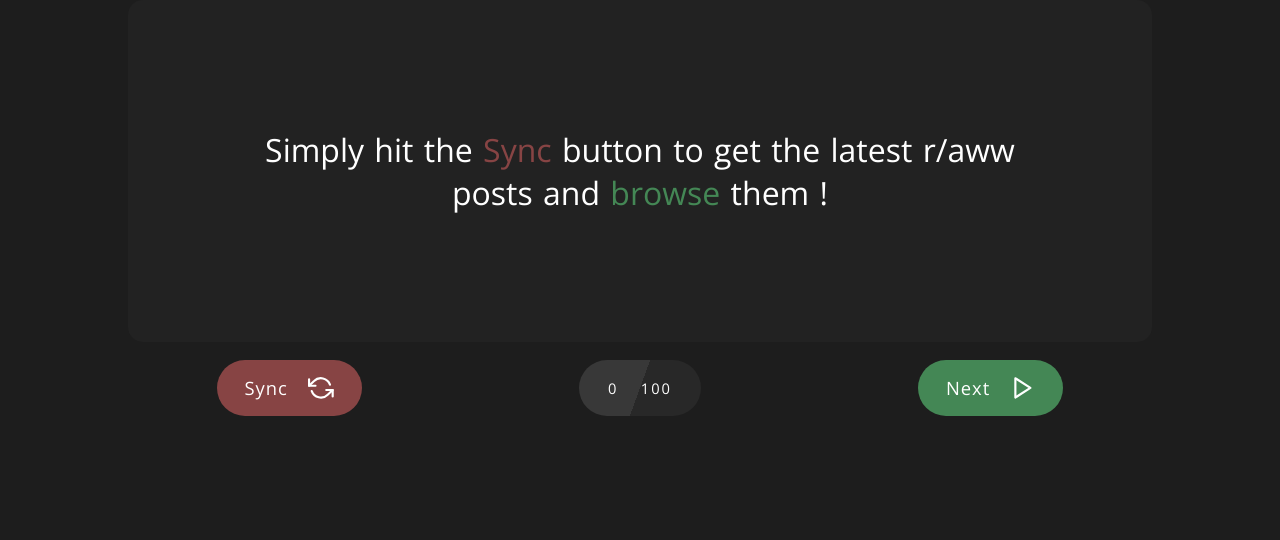
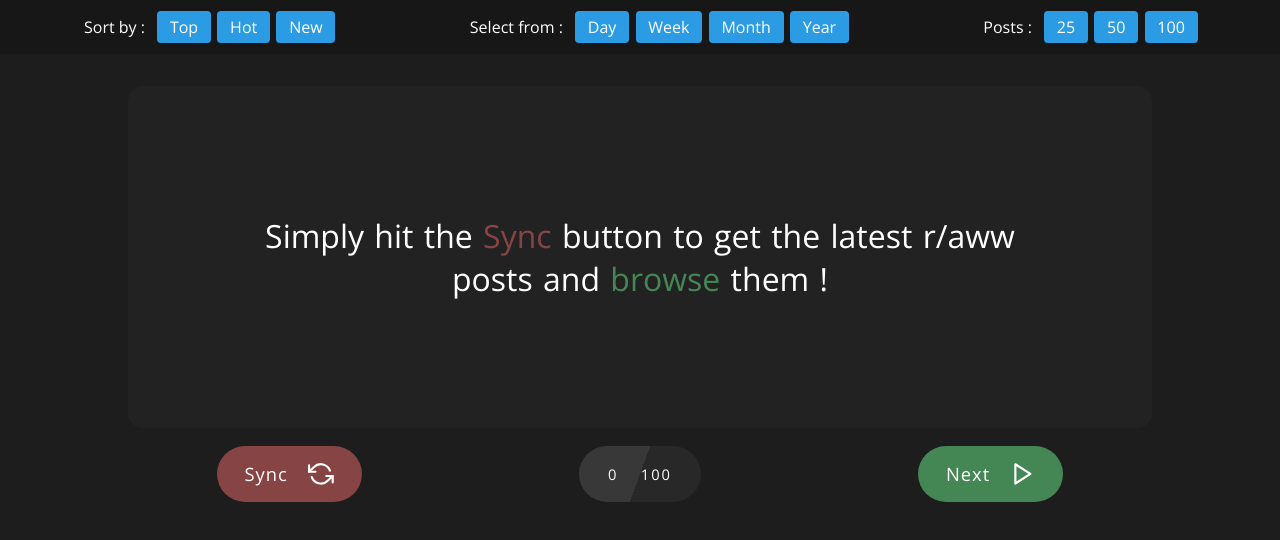
Before and after one commit to Slowl/randomraww, a React (Create React App) app: page / in a window 1280 px wide. Shown: the top 540 px of the page. Built offline with nearby package versions, Linux system fonts and the light colour scheme.

Commit message:
added possibility to change the url request params with new basic ui

```diff
--- a/src/App.js
+++ b/src/App.js
@@ -1,8 +1,9 @@
 import React, { useState } from 'react'
 import styled from 'styled-components'
+import Nav from './components/Nav'
+import Title from './components/Title'
 import Viewer from './components/Viewer'
 import NavRequest from './components/NavRequest'
-import Title from './components/Title'
 
 const AppContainer = styled.div`
   @import url('https://fonts.googleapis.com/css?family=Open+Sans:300,400&display=swap');
@@ -15,10 +16,13 @@
   const [data, setData] = useState('')
   const [item, setItem] = useState('')
   const [reqStatus, changeStatus] = useState(false)
+  const [type, setType] = useState('top')
+  const [date, setDate] = useState('day')
+  const [limit, setLimit] = useState(100)
 
   const Request = () => {
         changeStatus(true)
-        fetch(`https://cors-anywhere.herokuapp.com/https://api.reddit.com/r/aww/top.json?sort=hot&limit=10&t=all&show=all&raw_json=1`)
+        fetch(`https://cors-anywhere.herokuapp.com/https://api.reddit.com/r/aww/top.json?sort=${type}&limit=${limit}&t=${date}&show=all&raw_json=1`)
         .then(res => {
           return res.json()
         }
@@ -38,8 +42,24 @@
     }
   }
 
+  const changeType = e => {
+    const value = e.currentTarget.textContent
+    setType(value.toLowerCase())
+  }
+
+  const changeDate = e => {
+    const value = e.currentTarget.textContent
+    setDate(value.toLowerCase())
+  }
+
+  const changeLimit = e => {
+    const value = e.currentTarget.textContent
+    setLimit(value.toLowerCase())
+  }
+
   return (
     <AppContainer>
+      <Nav type={(e) => changeType(e)} date={(e) => changeDate(e)} limit={(e) => changeLimit(e)} />
       <Title title={item && item.data.title} />
       <Viewer rawData={item} />
       <NavRequest
--- /dev/null
+++ b/src/components/Filter.jsx
@@ -0,0 +1,27 @@
+import React from 'react'
+import styled from 'styled-components'
+
+const Button = styled.div`
+  color: white;
+  background-color: #2b9ce4;
+  padding: .3em .8em;
+  margin: 0 .2em;
+  text-transform: capitalize;
+  border-radius: 4px;
+  cursor: pointer;
+
+  :target {
+    background-color: #5cbfff;
+    color: red;
+  }
+`
+
+const Filter = ({ value, onClick }) => {
+  return (
+    <Button onClick={onClick}>
+      {value}
+    </Button>
+  )
+}
+
+export default Filter
--- /dev/null
+++ b/src/components/Nav.jsx
@@ -0,0 +1,53 @@
+import React from 'react'
+import styled from 'styled-components'
+import Filter from './Filter'
+
+const NavContainer = styled.div`
+  background-color: #171717;
+  padding: 1em;
+  margin-bottom: 2em;
+
+  .sorter {
+    display: flex;
+    justify-content: space-around;
+    div {
+      display: inline;
+    }
+    span {
+      padding: .3em;
+    }
+  }
+`
+
+const Nav = ({ type, date, limit }) => {
+  return (
+    <NavContainer>
+      <div className="sorter">
+        <div>
+          <span>Sort by : </span>
+            <Filter onClick={type} value="Top" />
+            <Filter onClick={type} value="Hot" />
+            <Filter onClick={type} value="New" />
+        </div>
+
+        <div>
+          <span>Select from : </span>
+            <Filter onClick={date} value="Day" />
+            <Filter onClick={date} value="Week" />
+            <Filter onClick={date} value="Month" />
+            <Filter onClick={date} value="Year" />
+        </div>
+
+        <div>
+          <span>Posts : </span>
+            <Filter onClick={limit} value="25" />
+            <Filter onClick={limit} value="50" />
+            <Filter onClick={limit} value="100" />
+        </div>
+
+      </div>
+    </NavContainer>
+  )
+}
+
+export default Nav
```
